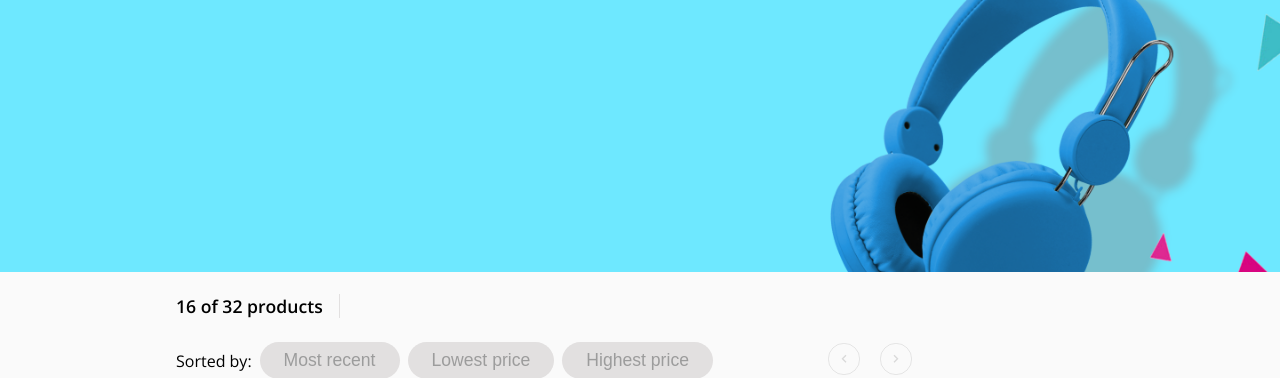
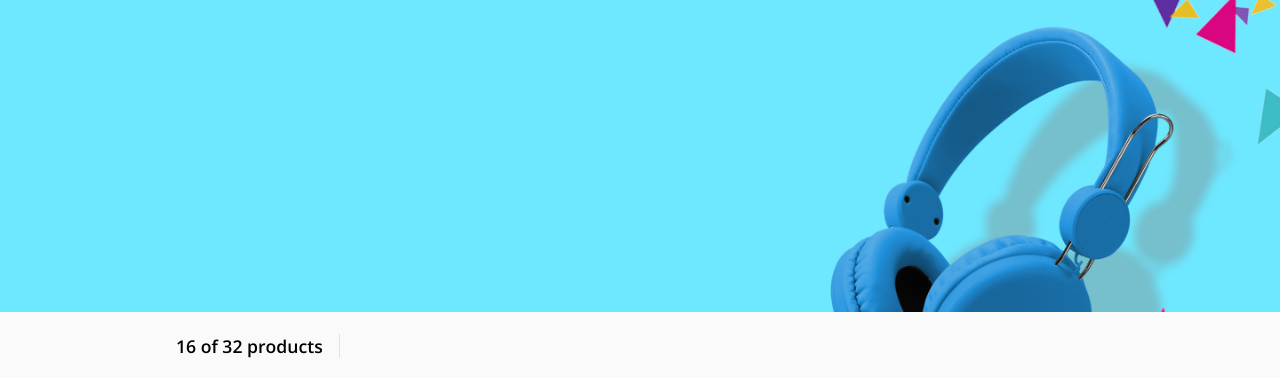
Before and after one commit to alxmcr/aerolab-ts-store, a React (Create React App) app: page / in a window 1280 px wide. Shown: the top 378 px of the page. Built offline with nearby package versions, Linux system fonts and the light colour scheme.

Commit message:
Fix Header

```diff
--- a/src/components/CategoryHeader/CategoryHeader.css
+++ b/src/components/CategoryHeader/CategoryHeader.css
@@ -25,6 +25,7 @@
 
 @media screen and (min-width: 1024px) {
   .banner {
-    height: 17rem;
+    background-position: 0% 3%;
+    height: 19.5rem;
   }
 }
```
